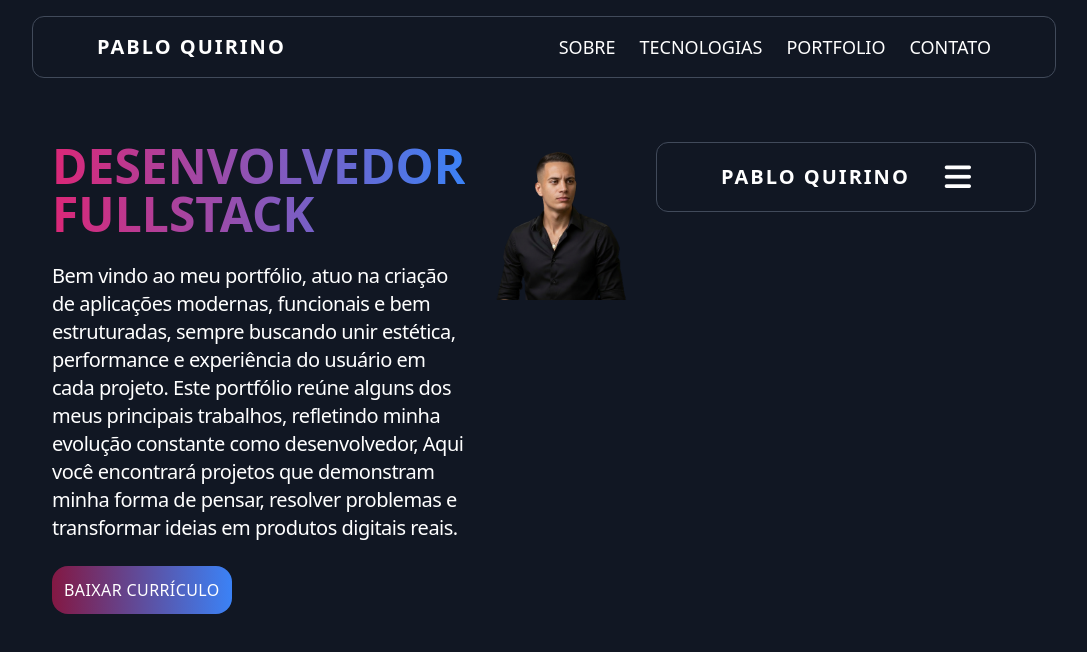
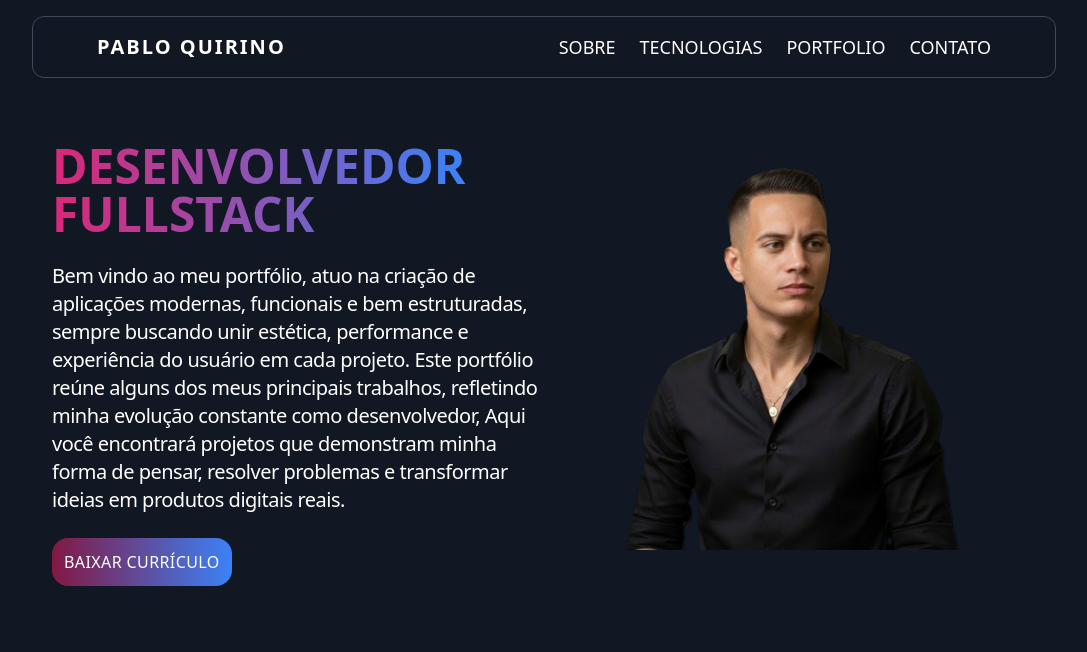
Before and after one commit to pabloquirino/portfolio, an Angular app: page /sobre in a window 1280 px wide. Shown: the top 652 px of the page, without its empty margins (96-1183 px from the left). Built offline with nearby package versions, Linux system fonts and the light colour scheme.

Commit message:
fix: remover iframe do CV e simplificar lógica de download

```diff
--- a/src/app/pages/sobre/sobre.component.html
+++ b/src/app/pages/sobre/sobre.component.html
@@ -23,7 +23,4 @@
     <figure class="xl:w-1/2 2xl:mt-20">
         <img src="/assets/me/me.png" alt="me">
     </figure>
-
-    <iframe src="/assets/cv/cv_pablo_quirino.pdf" width="100%" height="600px">
-    </iframe>
 </section>
--- a/src/app/pages/sobre/sobre.component.ts
+++ b/src/app/pages/sobre/sobre.component.ts
@@ -11,8 +11,6 @@
     const link = document.createElement('a')
     link.href = '/assets/cv/cv_pablo_quirino.pdf'
     link.download = 'cv_pablo_quirino.pdf'
-    document.body.appendChild(link)
     link.click()
-    document.body.removeChild(link)
   }
 }
```
Also changed, not shown: vercel.json (added).
